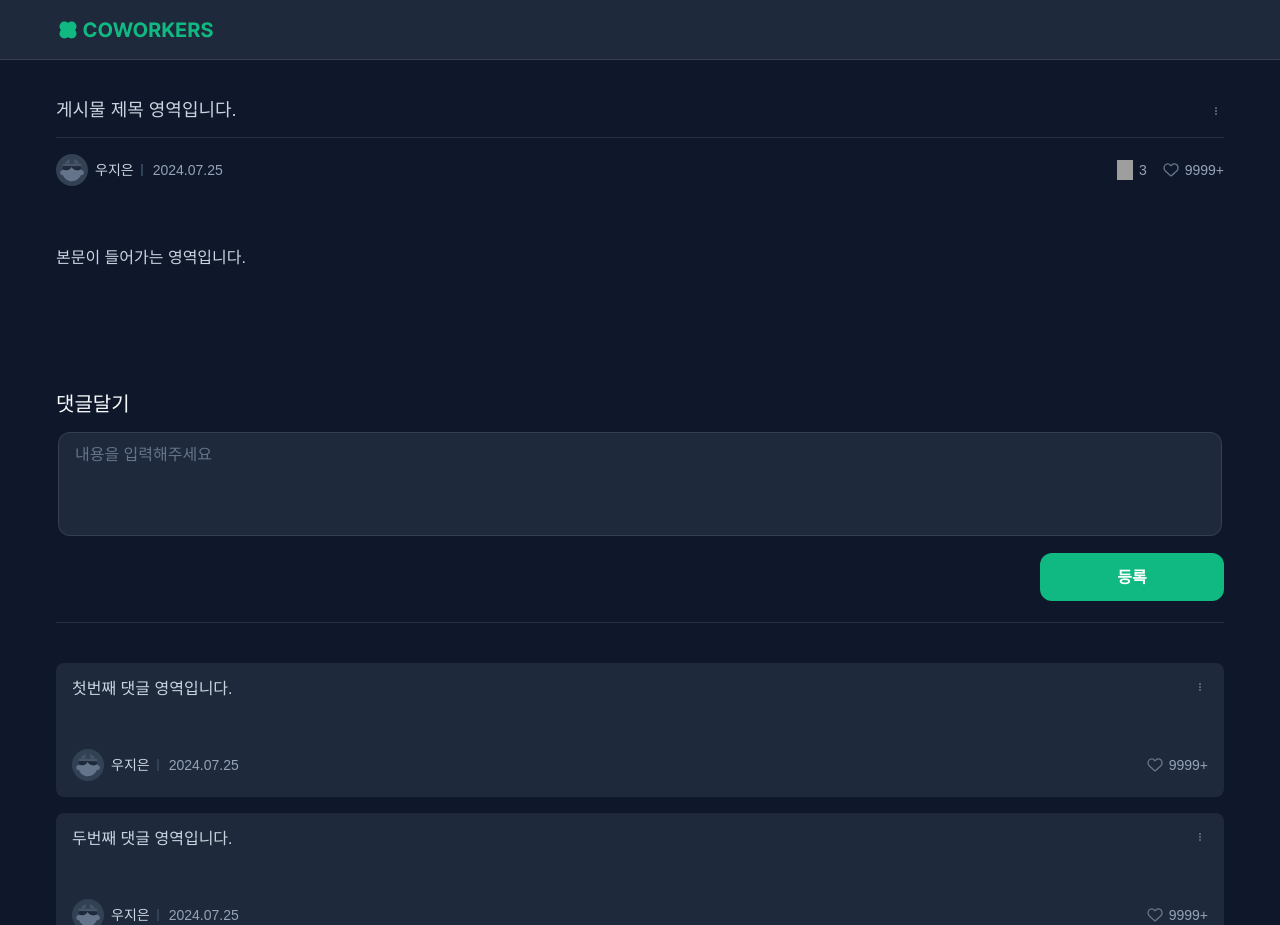
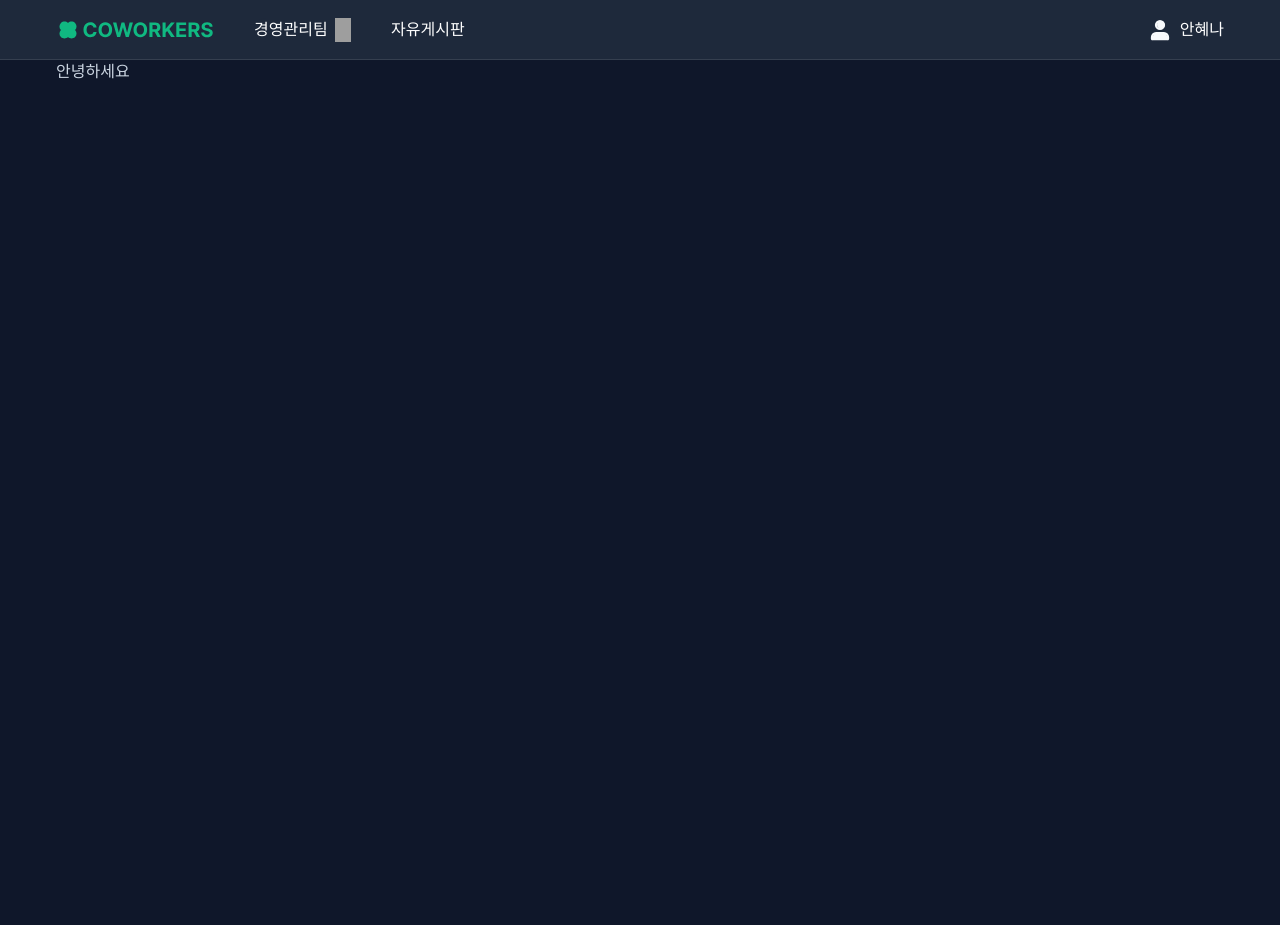
Before and after one commit to ozen0718/coworkers, a Next.js app: page /boards/create in a window 1280 px wide. After the commit the page ends 800 px from the top, so only its background shows below. Built offline with nearby package versions, Linux system fonts and the light colour scheme; grey boxes are pictures that could not be loaded.

Commit message:
[Feat] 자유게시판 - 게시글 쓰기 생성

```diff
--- a/src/app/(main)/boards/[articleid]/page.tsx
+++ b/src/app/(main)/boards/[articleid]/page.tsx
@@ -30,7 +30,7 @@ export default function ArticleDetail() {
         {/* 타이틀 + 작성 정보 */}
         <div className="max-h-[128px] w-full flex-col">
           {/* 타이틀 영역 */}
-          <div className="mt-10 flex w-full max-w-[1200px] items-center justify-between">
+          <div className="mt-15 flex w-full max-w-[1200px] items-center justify-between">
             <p className="text-2lg-medium flex font-bold">게시물 제목 영역입니다.</p>
 
             {/* 케밥 아이콘 + 드롭다운 */}
--- /dev/null
+++ b/src/app/(main)/boards/create/page.tsx
@@ -0,0 +1,9 @@
+'use client';
+
+export default function CreateBoard() {
+  return (
+    <div className="text-gray300 flex flex-col items-center">
+      <div className="w-full max-w-[1200px] px-4">안녕하세요</div>
+    </div>
+  );
+}
--- a/src/components/layout/Gnb/Headerconfig.ts
+++ b/src/components/layout/Gnb/Headerconfig.ts
@@ -14,4 +14,10 @@ export const HEADER_VISIBILITY_CONFIG: Record<
     showFreeBoardLink: true,
     showProfile: true,
   },
+  '/boards/create': {
+    //자유 게시판 - 게시글 쓰기 페이지
+    showTeamSelector: true,
+    showFreeBoardLink: true,
+    showProfile: true,
+  },
 };
```
